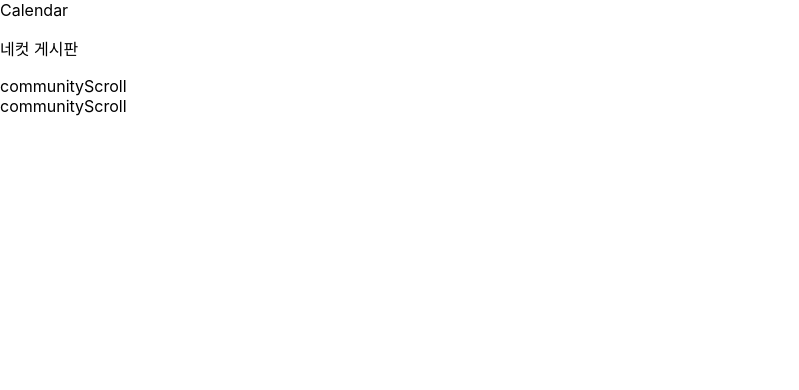
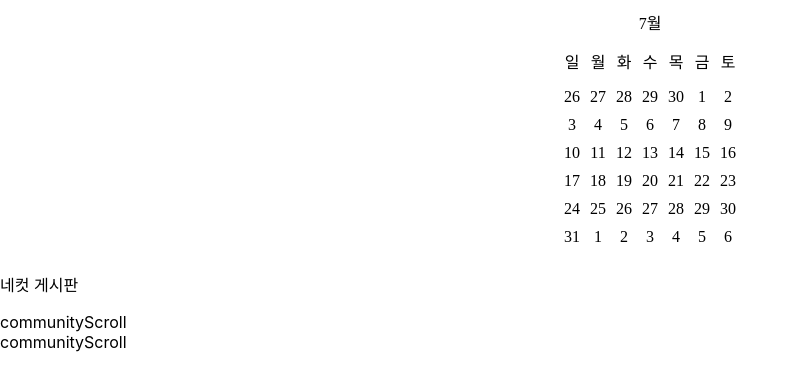
Before and after one commit to MoCCo329/PhoRest, a React (Create React App) app in the folder FE/a101/: page / in a window 1280 px wide. Shown: the top 390 px of the page, without its empty margins (0-799 px from the left). Built offline with nearby package versions, Linux system fonts and the light colour scheme; a web font is replaced by a local one.

Commit message:
feat: Calendar.js 컴포넌트 작성 완료

```diff
--- a/FE/a101/src/components/Calendar/Calender.js
+++ b/FE/a101/src/components/Calendar/Calender.js
@@ -1,7 +1,72 @@
 export default function Calendar() {
-    return (
-        <div>
-            Calendar
+  return (
+    <div>
+      <ThisMonth />
+    </div>
+  );
+}
+
+let months = [];
+const today = new Date();
+const year = today.getFullYear();
+const month = today.getMonth();
+function calMonth(month) {
+  // 달의 시작일 구하기
+  const firstDate = new Date(year, month, 1);
+  const firstDateofWeek = firstDate.getDay();
+  // 달의 시작 주차의 일요일 날짜
+  const firstDateofMonth = new Date(
+    firstDate.getFullYear(),
+    firstDate.getMonth(),
+    firstDate.getDate() - firstDateofWeek
+  );
+  // 달의 마지막 일
+  const lastDate = new Date(year, month + 1, 0);
+  const lastDateofWeek = lastDate.getDay();
+  // 달의 마지막 주차의 토요일 날짜
+  const lastDateofMonth = new Date(
+    lastDate.getFullYear(),
+    lastDate.getMonth(),
+    lastDate.getDate() + (6 - lastDateofWeek)
+  );
+
+  let monthlyDays = [];
+  let day = firstDateofMonth;
+  while (day <= lastDateofMonth) {
+      monthlyDays.push(day);
+    day = new Date(day.getFullYear(), day.getMonth(), day.getDate() + 1);
+  }
+  let json = {
+    month: month,
+    dates: monthlyDays,
+  };
+  return json;
+}
+
+months = calMonth(month);
+
+function ThisMonth() {
+  return (
+    <div>
+      <div className="container-row">
+        <div className="month">{months.month + 1}월</div>
+        <div className="container">
+          <div className="days">일</div>
+          <div className="days">월</div>
+          <div className="days">화</div>
+          <div className="days">수</div>
+          <div className="days">목</div>
+          <div className="days">금</div>
+          <div className="days">토</div>
         </div>
-    )
-  }
+        <div className="container">
+          {months.dates.map((day, index) => (
+            <div key={index} className="date">
+              {day.getDate()}
+            </div>
+          ))}
+        </div>
+      </div>
+    </div>
+  );
+}
--- a/FE/a101/src/components/MyPage/MyPhotos.js
+++ b/FE/a101/src/components/MyPage/MyPhotos.js
@@ -6,6 +6,7 @@ export default function MyPhotos() {
     <div className='container-gallery'>
       {itemData.map((item) => (
           <img className='image'
+            key={item.title}
             src={item.img}
             alt={item.title}
             loading="lazy"
--- a/FE/a101/src/components/ScrollCalendar/ScrollCalendar.js
+++ b/FE/a101/src/components/ScrollCalendar/ScrollCalendar.js
@@ -41,7 +41,7 @@ for (let i = 0; i < 12; i++) {
   months.push(calMonth(i))
 }
 
-console.log(months)
+// console.log(months)
 
 export default function ScrollCalendar() {
   return (
@@ -54,8 +54,8 @@ export default function ScrollCalendar() {
 function Months() {
   return (
     <div>
-      {months.map(m =>
-        <div className="container-row">
+      {months.map(m =>(
+        <div className="container-row" key={m.month}>
           <div className="month">
             {m.month + 1}월
           </div>
@@ -70,13 +70,13 @@ function Months() {
           </div>
           <div className="container">
             {
-              m.dates.map(day =>
-                <div className="date">{day === " " ?  " ":day.getDate()}</div>
+              m.dates.map((day, index) =>
+                <div key={index} className="date">{day === " " ?  " ":day.getDate()}</div>
               )
             }
           </div>
         </div>
-      )
+      ))
       }
     </div>
   );
```
